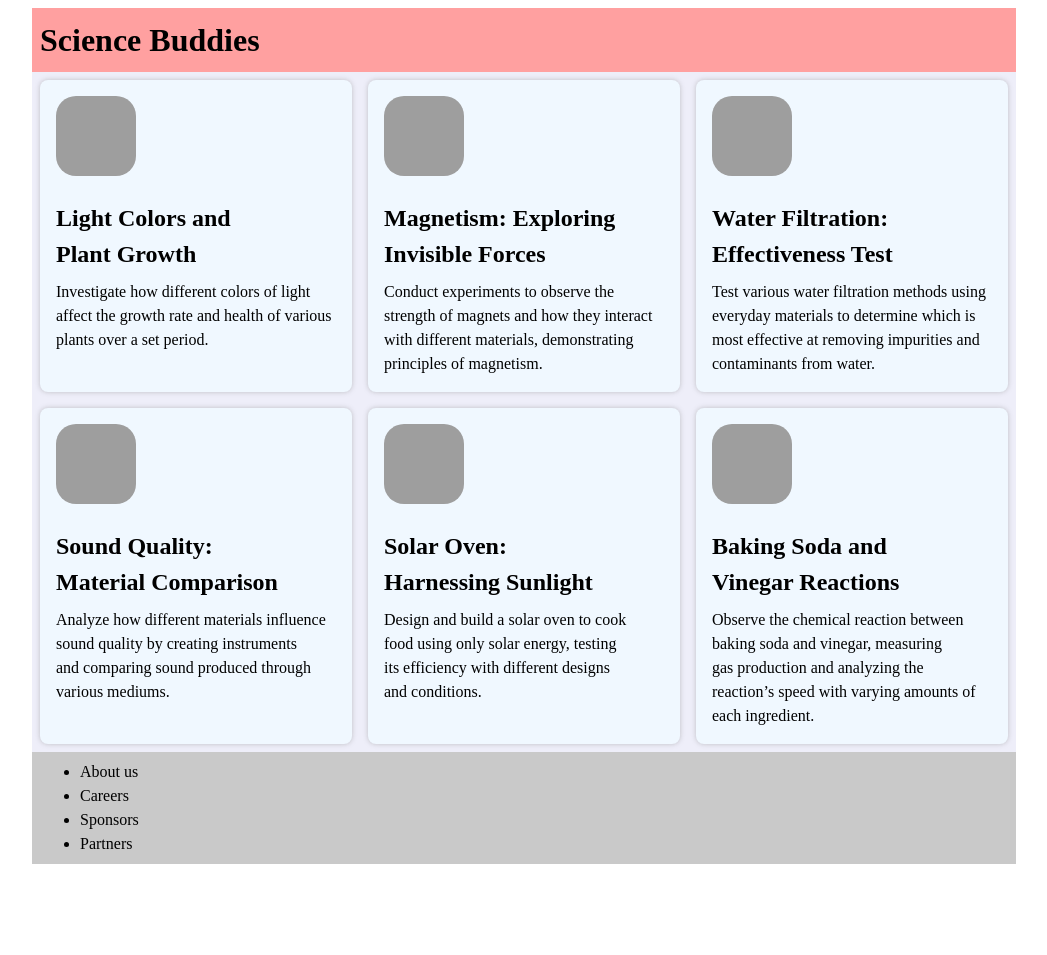
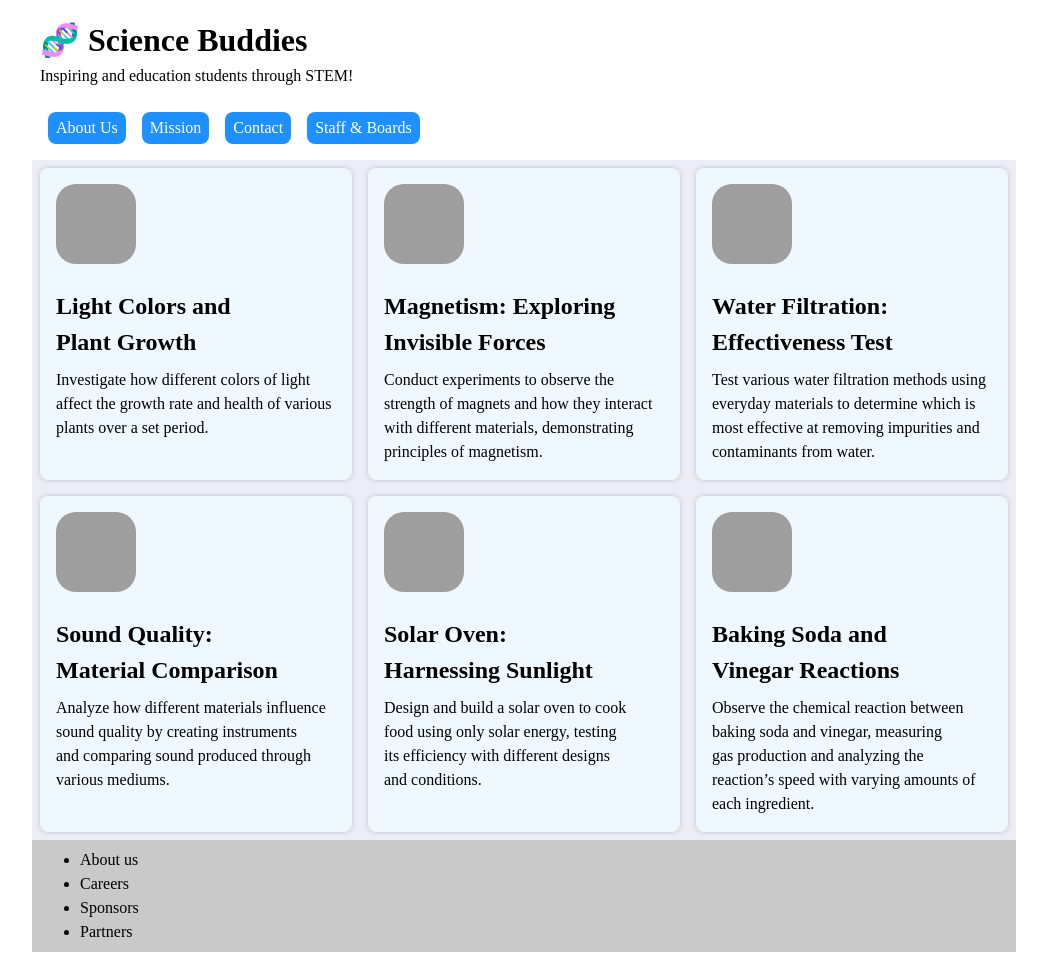
Before and after one commit to carisaelam/science-buddies, a plain HTML site: page index.html in a window 1280 px wide. Shown: the whole page, without its empty margins (116-1163 px from the left). Before the commit the page ends 872 px from the top, so only its background shows below. Drawn offline with Linux system fonts and the light colour scheme; grey boxes are pictures that could not be loaded.

Commit message:
Add nav bar

```diff
--- a/index.html
+++ b/index.html
@@ -8,7 +8,18 @@
   </head>
   <body>
     <header>
-      <h1>Science Buddies</h1>
+      <div class="header__text__container">
+        <h1>🧬 Science Buddies</h1>
+        <p>Inspiring and education students through STEM!</p>
+      </div>
+      <nav>
+        <ul class="links__container">
+          <li>About Us</li>
+          <li>Mission</li>
+          <li>Contact</li>
+          <li>Staff & Boards</li>
+        </ul>
+      </nav>
     </header>
 
     <main>
--- a/styles.css
+++ b/styles.css
@@ -84,7 +84,32 @@ main {
 
 /* Header */
 header {
-  background-color: rgba(255, 0, 0, 0.372);
+}
+
+.header__text__container {
+  margin-bottom: 1rem;
+}
+
+.links__container {
+  display: flex;
+  gap: 1rem;
+  padding-inline-start: 0;
+  padding: 0.5rem;
+}
+
+.links__container li {
+  list-style: none;
+  padding: 0.25rem 0.5rem;
+  background-color: dodgerblue;
+  color: white;
+  border-radius: 0.5rem;
+}
+
+.links__container li:hover {
+  cursor: pointer;
+  background-color: rgb(56, 71, 185);
+  transform: scale(1.02);
+  transition: 0.2s;
 }
 
 /* Main */
@@ -107,7 +132,7 @@ main {
   box-sizing: border-box;
   border-radius: 0.5rem;
   box-shadow: 0 0 5px rgba(128, 128, 128, 0.436);
-  gap: .5rem;
+  gap: 0.5rem;
 }
 
 .card img {
@@ -120,3 +145,9 @@ main {
 footer {
   background-color: rgba(128, 128, 128, 0.422);
 }
+
+@media (max-width: 500px) {
+  .links__container {
+    display: none;
+  }
+}
```
